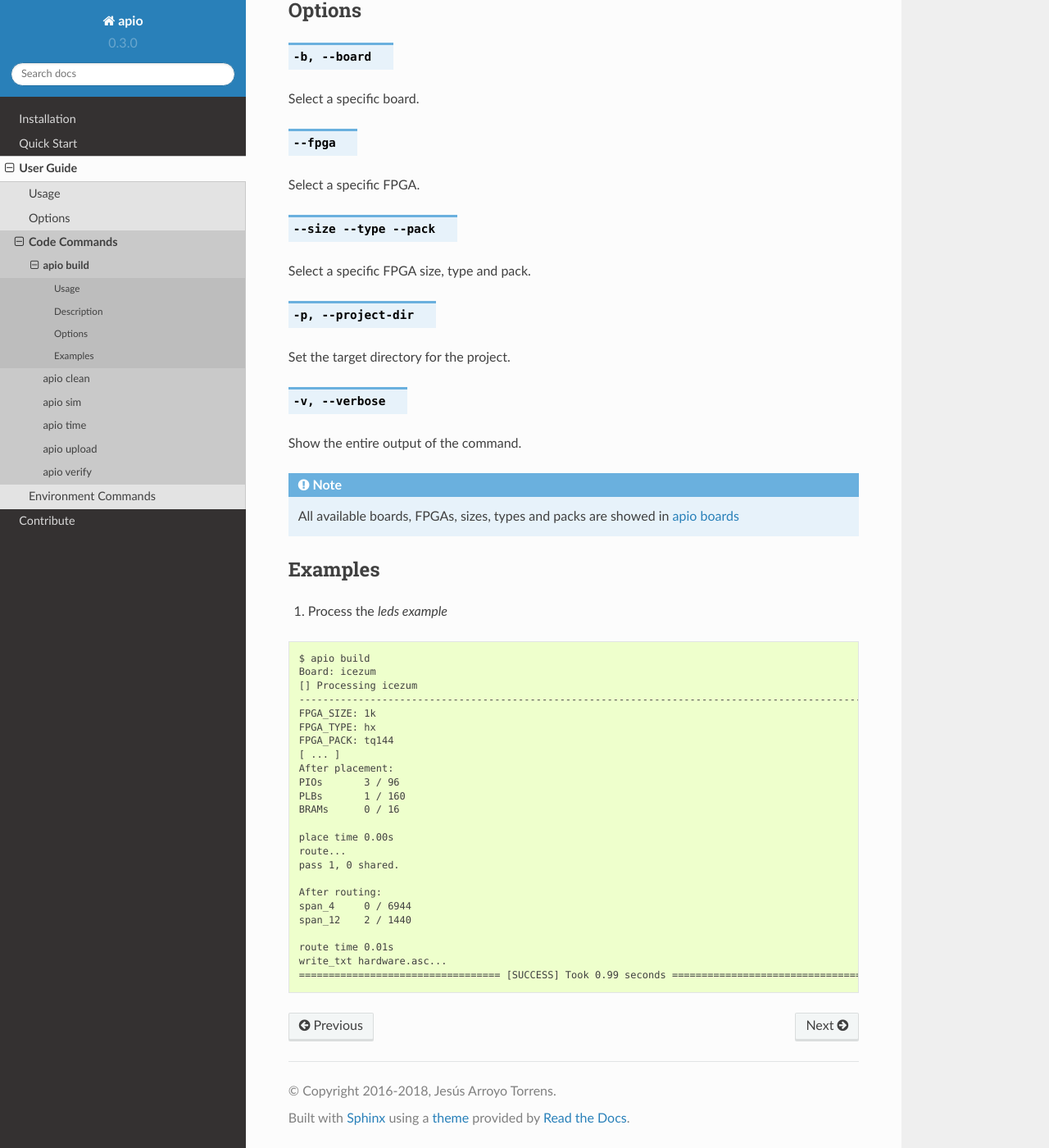
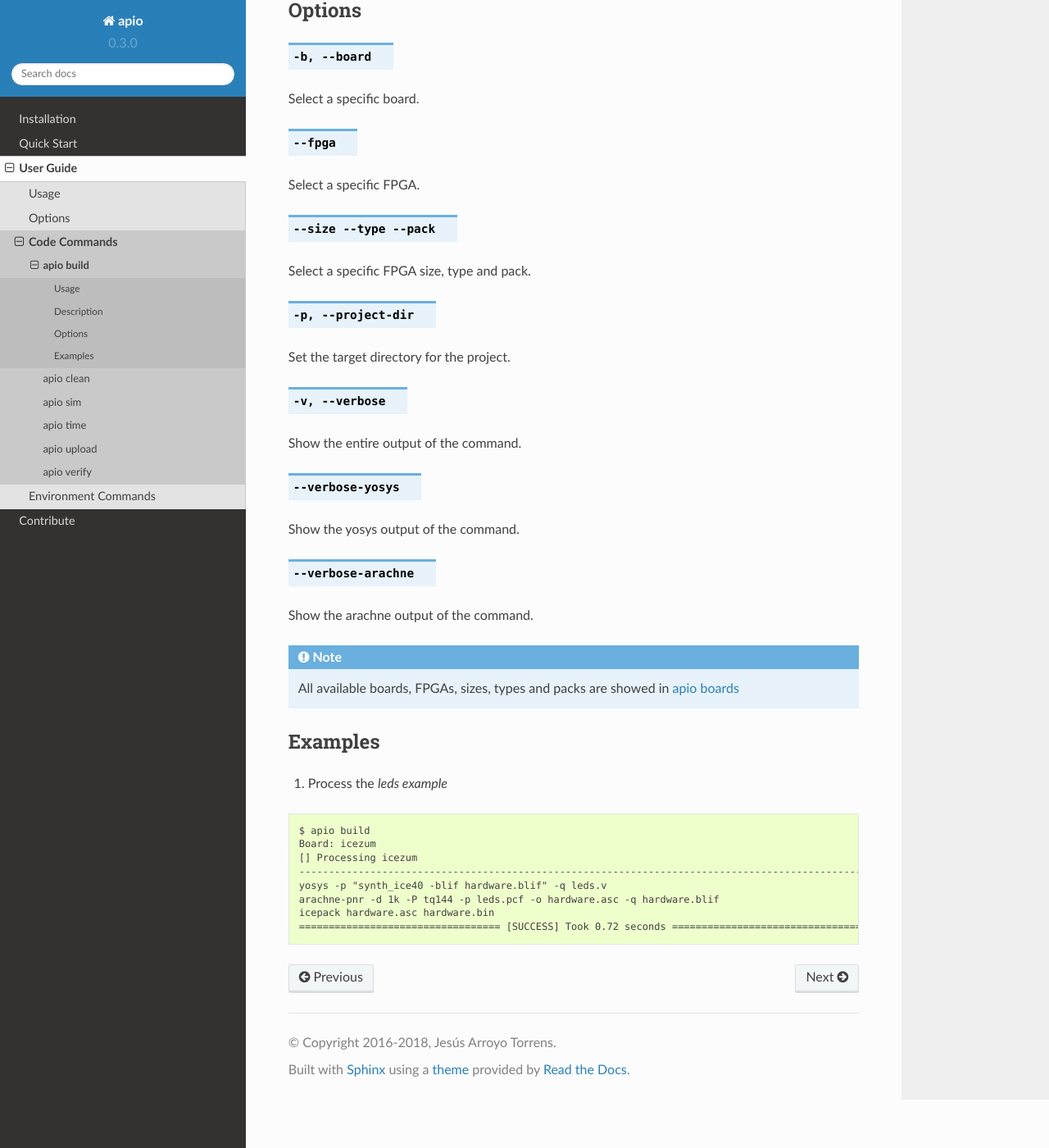
Before and after one commit to FPGAwars/apio, a Sphinx documentation site: the page built from docs/source/user_guide/code_commands/cmd_build.rst, in a window 1280 px wide and 1400 px high, scrolled down 620 px. Shown: the whole window at 82% size. Built offline with Sphinx 7.4.7 and the Read the Docs theme 2.0.0, drawn with Linux system fonts in a browser that asks for light colours.

Commit message:
Update docs for verbose options

```diff
--- a/docs/source/user_guide/code_commands/cmd_build.rst
+++ b/docs/source/user_guide/code_commands/cmd_build.rst
@@ -49,6 +49,16 @@
 
 Show the entire output of the command.
 
+.. option::
+    --verbose-yosys
+
+Show the yosys output of the command.
+
+.. option::
+    --verbose-arachne
+
+Show the arachne output of the command.
+
 .. note::
 
   All available boards, FPGAs, sizes, types and packs are showed in :ref:`cmd_boards`
@@ -64,25 +74,9 @@
   Board: icezum
   [] Processing icezum
   -------------------------------------------------------------------------------------------------
-  FPGA_SIZE: 1k
-  FPGA_TYPE: hx
-  FPGA_PACK: tq144
-  [ ... ]
-  After placement:
-  PIOs       3 / 96
-  PLBs       1 / 160
-  BRAMs      0 / 16
-
-  place time 0.00s
-  route...
-  pass 1, 0 shared.
-
-  After routing:
-  span_4     0 / 6944
-  span_12    2 / 1440
-
-  route time 0.01s
-  write_txt hardware.asc...
-  ================================== [SUCCESS] Took 0.99 seconds =================================
+  yosys -p "synth_ice40 -blif hardware.blif" -q leds.v
+  arachne-pnr -d 1k -P tq144 -p leds.pcf -o hardware.asc -q hardware.blif
+  icepack hardware.asc hardware.bin
+  ================================== [SUCCESS] Took 0.72 seconds =================================
 
 .. Executing: scons -Q build fpga_type=hx fpga_pack=tq144 fpga_size=1k -f /path/to/SConstruct
```
Also changed, not shown: docs/source/user_guide/code_commands/cmd_time.rst (+13 -19 lines), docs/source/user_guide/code_commands/cmd_upload.rst (+11 -4 lines).
